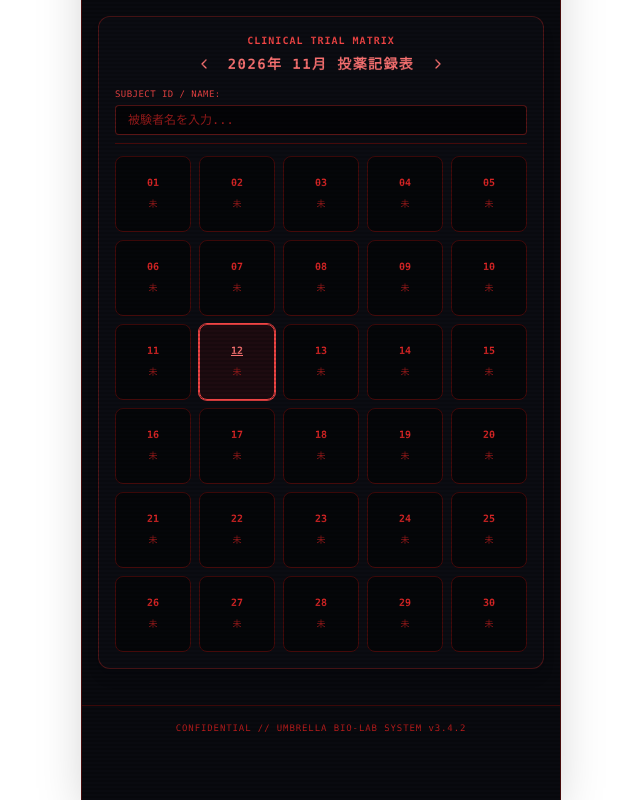
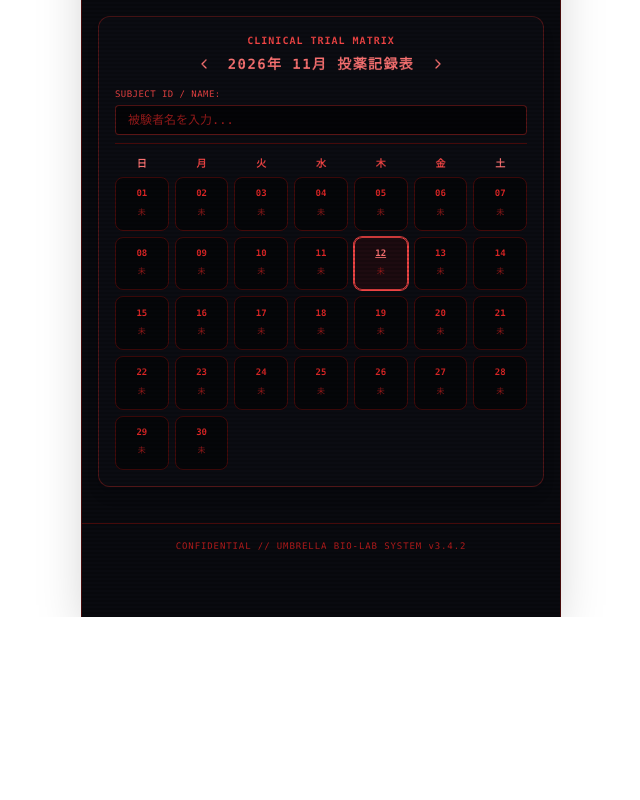
Before and after one commit to syrup-chocolate/VITAL-PROTOCOL, a React (Vite) app: page / in a window 1280 px wide. Shown: the part 622-1422 px from the top of the page, without its empty margins (319-959 px from the left). After the commit the page ends 1239 px from the top, so only its background shows below. Built offline with nearby package versions, Linux system fonts and the light colour scheme.

Commit message:
Update App.jsx

```diff
--- a/src/App.jsx
+++ b/src/App.jsx
@@ -17,7 +17,6 @@ export default function App() {
     return localStorage.getItem('vital_subject_name') || '';
   });
 
-  // 保存された記録を読み込む（初期値）
   const [logs, setLogs] = useState(() => {
     try {
       const saved = localStorage.getItem('vital_protocol_logs');
@@ -30,7 +29,6 @@ export default function App() {
   const [currentYear, setCurrentYear] = useState(2026);
   const [currentMonth, setCurrentMonth] = useState(11);
 
-  // 記録や名前が変わるたびにブラウザに自動保存する
   useEffect(() => {
     try {
       localStorage.setItem('vital_protocol_logs', JSON.stringify(logs));
@@ -75,7 +73,9 @@ export default function App() {
   const realTodayMonth = 11;
   const realTodayDay = 12;
 
+  // 選択中年月の日数と、1日目の曜日（0=日, 1=月...）を計算
   const daysInMonth = new Date(currentYear, currentMonth, 0).getDate();
+  const firstDayOfWeek = new Date(currentYear, currentMonth - 1, 1).getDay();
 
   const handlePrevMonth = () => {
     playSound('click');
@@ -129,6 +129,8 @@ export default function App() {
 
   const totalDoses = Object.keys(logs).length;
   const streakCount = calculateStreak();
+
+  const weekdays = ['日', '月', '火', '水', '木', '金', '土'];
 
   return (
     <div className="max-w-[480px] mx-auto min-h-screen bg-[#090a0f] text-red-500 font-mono relative overflow-x-hidden pb-12 select-none border-x border-red-950 shadow-2xl">
@@ -213,7 +215,7 @@ export default function App() {
               </div>
             ) : (
               <div>
-                <p className="text-xs text-red-300 mb-3">感染進行を抑制するため、本日の投薬プロトコルを実行してください。</p>
+                <p className="text-xs text-red-300 mb-3">感染進行を抑制するため、本日のプロトコルを実行してください。</p>
                 <button
                   onClick={() => handleDayClick(realTodayDay)}
                   className="w-full py-3.5 px-4 rounded-lg bg-gradient-to-r from-red-700 via-red-600 to-red-800 text-white font-bold text-sm tracking-widest border border-red-500 shadow-[0_0_20px_rgba(239,68,68,0.5)] flex items-center justify-center gap-2 active:scale-[0.98] transition"
@@ -245,7 +247,7 @@ export default function App() {
           </div>
         </div>
 
-        {/* 2030年まで対応のカレンダー形式投薬記録表 */}
+        {/* 曜日表示付きカレンダー形式投薬記録表 */}
         <div className="bg-[#0b0c12] border border-red-900/60 rounded-xl p-4 shadow-lg">
           <div className="text-center mb-3">
             <div className="text-[10px] tracking-widest text-red-500 uppercase font-semibold">Clinical Trial Matrix</div>
@@ -279,7 +281,23 @@ export default function App() {
             />
           </div>
 
-          <div className="grid grid-cols-5 gap-2">
+          {/* 曜日ヘッダー */}
+          <div className="grid grid-cols-7 gap-1.5 mb-1.5 text-center text-[10px] font-bold text-red-400">
+            {weekdays.map((w, idx) => (
+              <div key={idx} className={`${idx === 0 ? 'text-red-400' : idx === 6 ? 'text-red-400' : 'text-red-500'}`}>
+                {w}
+              </div>
+            ))}
+          </div>
+
+          {/* カレンダーグリッド（曜日合わせの空セル ＋ 日付セル） */}
+          <div className="grid grid-cols-7 gap-1.5">
+            {/* 1日までの空白セル */}
+            {Array.from({ length: firstDayOfWeek }, (_, i) => (
+              <div key={`empty-${i}`} className="aspect-square" />
+            ))}
+
+            {/* 各日付セル */}
             {Array.from({ length: daysInMonth }, (_, i) => {
               const day = i + 1;
               const dateKey = `${currentYear}-${currentMonth}-${day}`;
@@ -298,9 +316,9 @@ export default function App() {
                         : 'border-red-950 bg-black/50 text-red-600 hover:border-red-800'
                   }`}
                 >
-                  <span className={`text-[10px] font-bold ${isToday ? 'underline' : ''}`}>{String(day).padStart(2, '0')}</span>
-                  <span className="mt-0.5 text-sm">
-                    {registeredReagent ? reagents[registeredReagent].emoji : <span className="text-[9px] text-red-800">未</span>}
+                  <span className={`text-[9px] font-bold ${isToday ? 'underline' : ''}`}>{String(day).padStart(2, '0')}</span>
+                  <span className="mt-0.5 text-xs">
+                    {registeredReagent ? reagents[registeredReagent].emoji : <span className="text-[8px] text-red-800">未</span>}
                   </span>
                 </button>
               );
```
